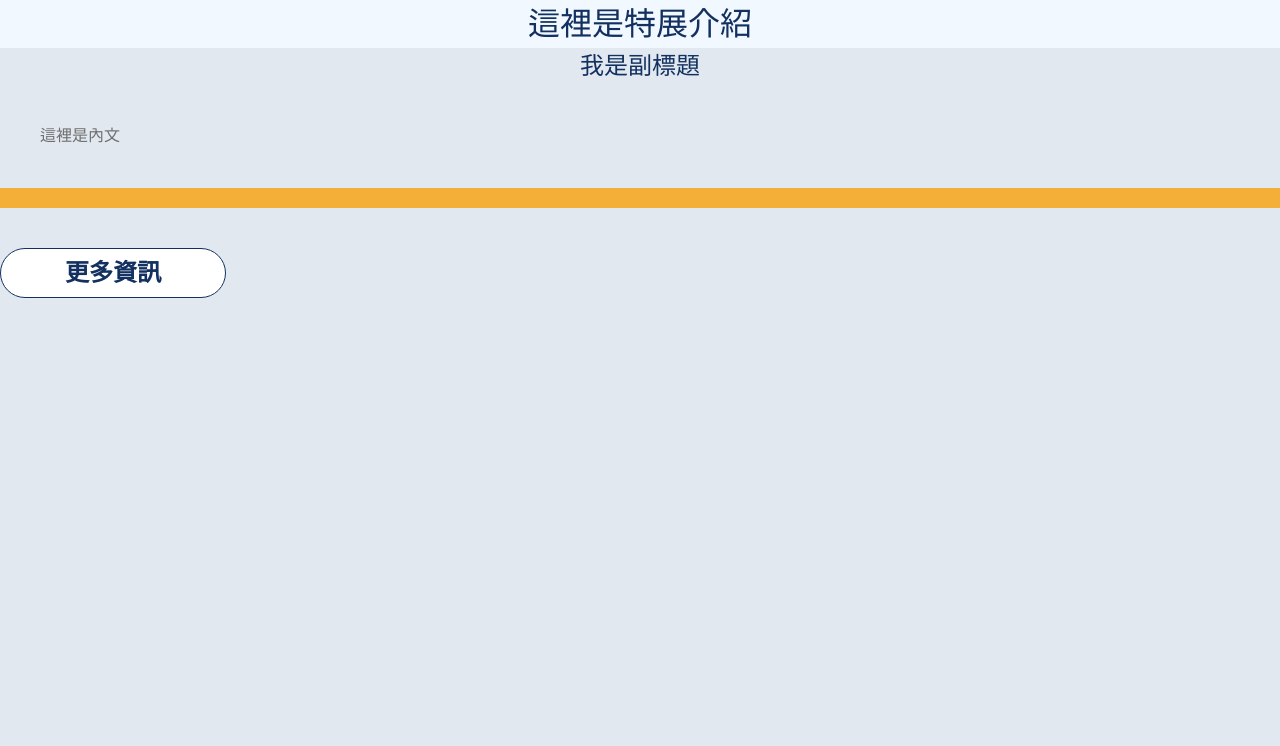
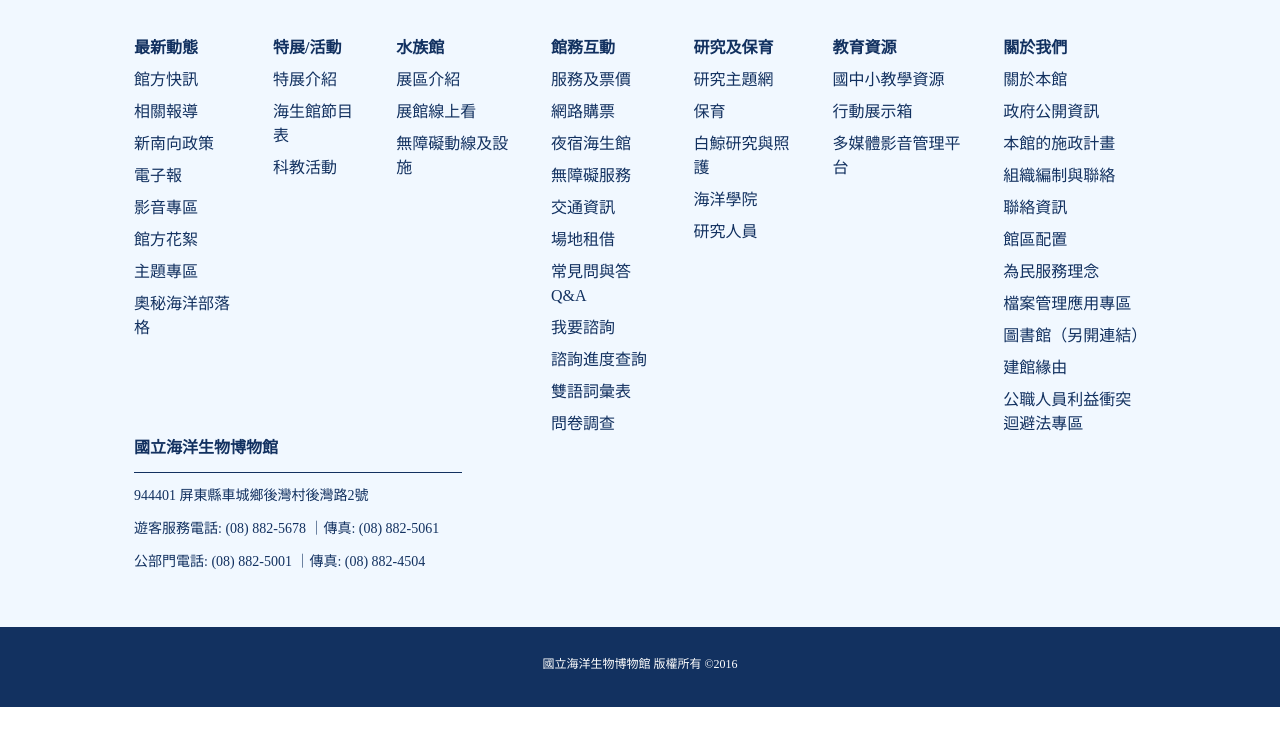
Before and after one commit to TeamRocket12th/Aquarium-Redesign, a website: page src/eventpage.html in a window 1280 px wide. Drawn offline with nearby package versions, Linux system fonts and the light colour scheme.

Commit message:
[feat]: do footer by benson

```diff
--- a/package.json
+++ b/package.json
@@ -14,5 +14,8 @@
     "autoprefixer": "^10.4.14",
     "prettier-plugin-tailwindcss": "^0.2.4",
     "tailwindcss": "^3.2.7"
+  },
+  "dependencies": {
+    "postcss": "^8.4.21"
   }
 }
--- a/src/eventpage.html
+++ b/src/eventpage.html
@@ -6,13 +6,132 @@
     <meta name="viewport" content="width=device-width, initial-scale=1.0" />
     <title>國立海洋生物博物館-特展介紹</title>
     <link rel="icon" href="../assets/images/logo.svg" type="image/x-icon" />
+    <link
+      href="https://fonts.googleapis.com/css?family=Material+Icons|Material+Icons+Outlined|Material+Icons+Two+Tone|Material+Icons+Round|Material+Icons+Sharp"
+      rel="stylesheet"
+    />
     <link rel="stylesheet" href="../dist/output.css" />
   </head>
-  <body class="bg-slate-200">
-    <h1 class="bg-secondary text-center text-primary">這裡是特展介紹</h1>
-    <h2 class="text-center text-primary">我是副標題</h2>
-    <p class="bg-slate-200 p-10 text-descript">這裡是內文</p>
-    <div class="h-5 bg-fn"></div>
-    <button class="btn my-10">更多資訊</button>
+  <body>
+    <!-- footer bar-->
+    <section
+      class="w-full bg-secondary pt-[36px] pb-[55px] px-[30px] md:px-[117px] xl:px-[134px] font-sans text-primary"
+    >
+      <div
+        class="flex flex-col xl:flex-row gap-6 xl:gap-7 items-start xl:justify-between"
+      >
+        <div class="w-full xl:w-auto">
+          <h3
+            class="pb-1 xl:pb-2 font-bold border-b border-primary xl:border-none"
+          >
+            <a href="#"> 最新動態 </a>
+          </h3>
+          <ul class="hidden xl:flex flex-col text-base font-normal gap-2">
+            <li><a href="#">館方快訊</a></li>
+            <li><a href="#">相關報導</a></li>
+            <li><a href="#">新南向政策</a></li>
+            <li><a href="#">電子報</a></li>
+            <li><a href="#">影音專區</a></li>
+            <li><a href="#">館方花絮</a></li>
+            <li><a href="#">主題專區</a></li>
+            <li><a href="#">奧秘海洋部落格</a></li>
+          </ul>
+          <span class="material-icons-outlined text-[14px] xl:hidden">
+            add
+          </span>
+        </div>
+        <div>
+          <h3 class="mb-2 font-bold"><a href="#"> 特展/活動 </a></h3>
+          <ul class="hidden xl:flex flex-col text-base font-normal gap-2">
+            <li><a href="#">特展介紹</a></li>
+            <li><a href="#">海生館節目表</a></li>
+            <li><a href="#">科教活動</a></li>
+          </ul>
+        </div>
+        <div>
+          <h3 class="mb-2 font-bold"><a href="#"> 水族館</a></h3>
+          <ul class="hidden xl:flex flex-col text-base font-normal gap-2">
+            <li><a href="#">展區介紹</a></li>
+            <li><a href="#">展館線上看</a></li>
+            <li><a href="#">無障礙動線及設施</a></li>
+          </ul>
+        </div>
+        <div>
+          <h3 class="mb-2 font-bold"><a href="#"> 館務互動</a></h3>
+          <ul class="hidden xl:flex flex-col text-base font-normal gap-2">
+            <li><a href="#">服務及票價</a></li>
+            <li><a href="#">網路購票</a></li>
+            <li><a href="#">夜宿海生館</a></li>
+            <li><a href="#">無障礙服務</a></li>
+            <li><a href="#">交通資訊</a></li>
+            <li><a href="#">場地租借</a></li>
+            <li><a href="#">常見問與答Q&A</a></li>
+            <li><a href="#">我要諮詢</a></li>
+            <li><a href="#">諮詢進度查詢</a></li>
+            <li><a href="#">雙語詞彙表</a></li>
+            <li><a href="#">問卷調查</a></li>
+          </ul>
+        </div>
+        <div>
+          <h3 class="mb-2 font-bold"><a href="#"> 研究及保育</a></h3>
+          <ul class="hidden xl:flex flex-col text-base font-normal gap-2">
+            <li><a href="#">研究主題網</a></li>
+            <li><a href="#">保育</a></li>
+            <li><a href="#">白鯨研究與照護</a></li>
+            <li><a href="#">海洋學院</a></li>
+            <li><a href="#">研究人員</a></li>
+          </ul>
+        </div>
+        <div>
+          <h3 class="mb-2 font-bold"><a href="#"> 教育資源</a></h3>
+          <ul class="hidden xl:flex flex-col text-base font-normal gap-2">
+            <li><a href="#">國中小教學資源</a></li>
+            <li><a href="#">行動展示箱</a></li>
+            <li><a href="#">多媒體影音管理平台</a></li>
+          </ul>
+        </div>
+
+        <div>
+          <h3 class="mb-2 font-bold"><a href="#"> 關於我們</a></h3>
+          <ul class="hidden xl:flex flex-col text-base font-normal gap-2">
+            <li><a href="#">關於本館</a></li>
+            <li><a href="#">政府公開資訊</a></li>
+            <li><a href="#">本館的施政計畫</a></li>
+            <li><a href="#">組織編制與聯絡</a></li>
+            <li><a href="#">聯絡資訊</a></li>
+            <li><a href="#">館區配置</a></li>
+            <li><a href="#">為民服務理念</a></li>
+            <li><a href="#">檔案管理應用專區</a></li>
+            <li><a href="#">圖書館（另開連結）</a></li>
+            <li><a href="#">建館緣由</a></li>
+            <li>
+              <a href="#">公職人員利益衝突<br />迴避法專區</a>
+            </li>
+          </ul>
+        </div>
+      </div>
+      <!-- 國立海洋生物博物館 -->
+      <div class="w-[328px]">
+        <h3 class="border-b font-bold border-primary pb-3">
+          國立海洋生物博物館
+        </h3>
+        <p class="text-[14px] pt-3">944401 屏東縣車城鄉後灣村後灣路2號</p>
+        <p class="text-[14px] pt-3">
+          遊客服務電話: (08) 882-5678 ｜傳真: (08) 882-5061
+        </p>
+        <p class="text-[14px] pt-3">
+          公部門電話: (08) 882-5001 ｜傳真: (08) 882-4504
+        </p>
+      </div>
+      <!-- soical media icon -->
+      <div class=""></div>
+    </section>
+    <footer class="w-full bg-primary">
+      <p
+        class="text-xs leading-[18px] text-white pt-[32px] pb-[30px] md:pt-[28px] md:pb-[34px] text-center"
+      >
+        國立海洋生物博物館 版權所有 ©2016
+      </p>
+    </footer>
   </body>
 </html>
```
Also changed, not shown: dist/output.css, 1 other file.
